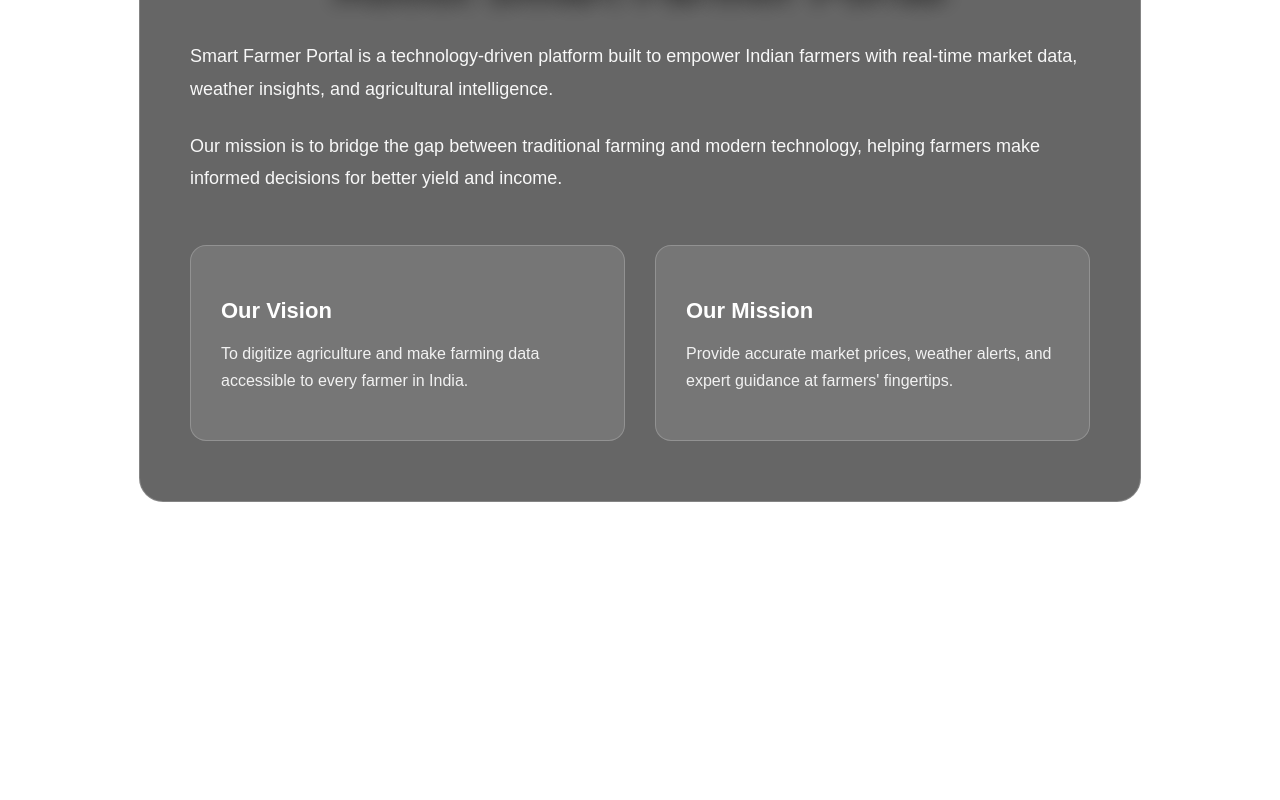
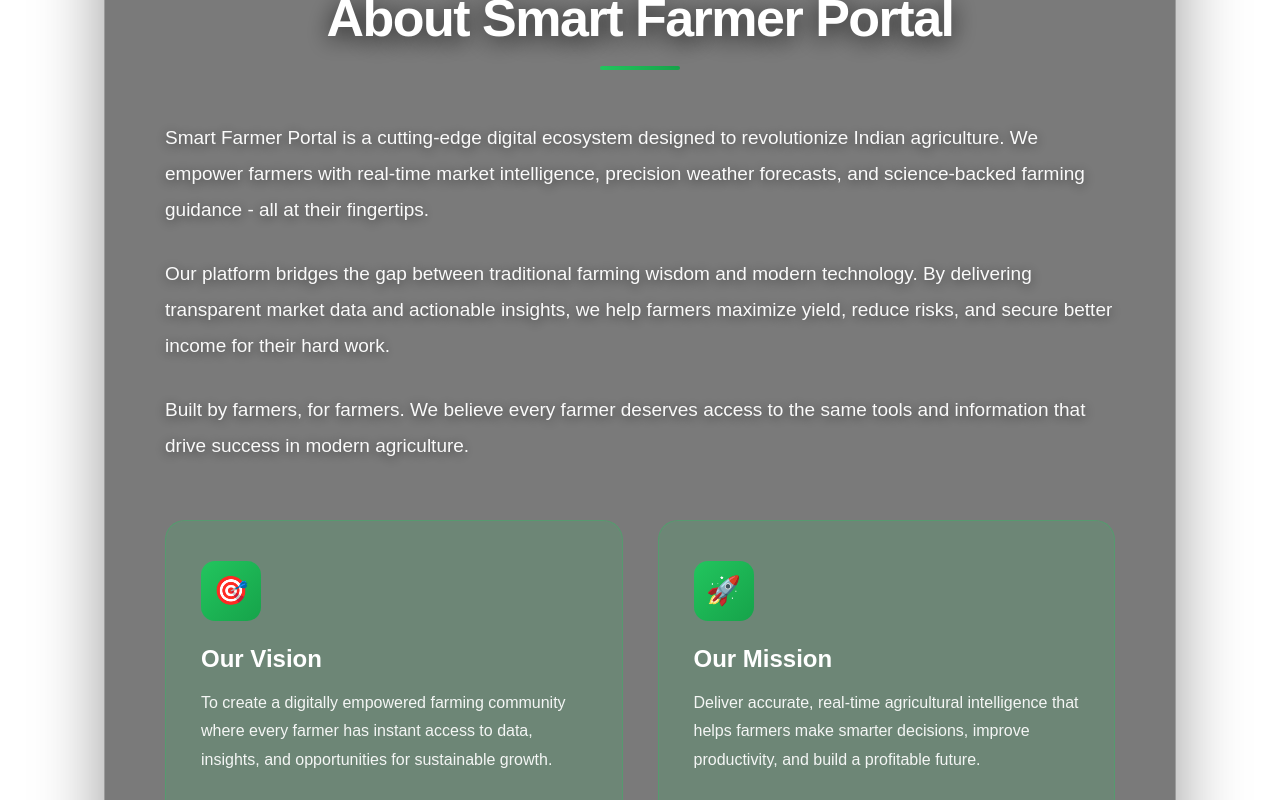
Before and after one commit to abinayasrik24-max/farmer---app, a Next.js app: page /about in a window 1280 px wide. Shown: the part 300-1100 px from the top of the page. Before the commit the page ends 1042 px from the top, so only its background shows below. Built offline with nearby package versions, Linux system fonts and the light colour scheme.

Commit message:
Enchanced about page with professional content

```diff
--- a/src/app/about/page.tsx
+++ b/src/app/about/page.tsx
@@ -2,81 +2,186 @@ export default function AboutPage() {
   return (
     <div style={{
       minHeight: '100vh',
-      padding: '80px 40px',
-      color: 'white'  // White text for green grass background
+      padding: '100px 40px',
+      color: 'white'
     }}>
       <div style={{
-        maxWidth: '900px',
+        maxWidth: '950px',
         margin: '0 auto',
-        background: 'rgba(0, 0, 0, 0.6)',  // Semi-transparent dark box
-        backdropFilter: 'blur(10px)',
-        padding: '60px 50px',
-        borderRadius: '24px',
-        border: '1px solid rgba(255, 255, 255, 0.2)'
+        background: 'rgba(0, 0, 0, 0.52)',
+        backdropFilter: 'blur(15px)',
+        padding: '70px 60px',
+        borderRadius: '28px',
+        border: '1px solid rgba(255, 255, 255, 0.25)',
+        boxShadow: '0 25px 70px rgba(0,0,0,0.4)'
       }}>
+
+        <div style={{textAlign: 'center', marginBottom: '50px'}}>
           <h1 style={{
-          fontSize: '48px',
+            fontSize: '52px',
             fontWeight: '800',
             color: 'white',
-          marginBottom: '30px',
-          textAlign: 'center',
-          textShadow: '0 4px 20px rgba(0,0,0,0.7)'
+            marginBottom: '18px',
+            letterSpacing: '-1.5px',
+            textShadow: '0 4px 25px rgba(0,0,0,0.8)'
           }}>
             About Smart Farmer Portal
           </h1>
+          <div style={{
+            width: '80px',
+            height: '4px',
+            background: 'linear-gradient(90deg, #22c55e, #16a34a)',
+            margin: '0 auto',
+            borderRadius: '2px'
+          }}></div>
+        </div>
 
         <p style={{
-          fontSize: '18px',
+          fontSize: '19px',
           color: 'white',
-          lineHeight: '1.8',
-          marginBottom: '25px',
-          opacity: 0.95
+          lineHeight: '1.9',
+          marginBottom: '28px',
+          opacity: 0.96,
+          textShadow: '0 2px 12px rgba(0,0,0,0.6)'
         }}>
-          Smart Farmer Portal is a technology-driven platform built to empower Indian farmers
-          with real-time market data, weather insights, and agricultural intelligence.
+          Smart Farmer Portal is a cutting-edge digital ecosystem designed to revolutionize
+          Indian agriculture. We empower farmers with real-time market intelligence, precision
+          weather forecasts, and science-backed farming guidance - all at their fingertips.
         </p>
 
         <p style={{
-          fontSize: '18px',
+          fontSize: '19px',
           color: 'white',
-          lineHeight: '1.8',
-          marginBottom: '25px',
-          opacity: 0.95
+          lineHeight: '1.9',
+          marginBottom: '28px',
+          opacity: 0.96,
+          textShadow: '0 2px 12px rgba(0,0,0,0.6)'
         }}>
-          Our mission is to bridge the gap between traditional farming and modern technology,
-          helping farmers make informed decisions for better yield and income.
+          Our platform bridges the gap between traditional farming wisdom and modern technology.
+          By delivering transparent market data and actionable insights, we help farmers maximize
+          yield, reduce risks, and secure better income for their hard work.
         </p>
 
+        <p style={{
+          fontSize: '19px',
+          color: 'white',
+          lineHeight: '1.9',
+          marginBottom: '55px',
+          opacity: 0.96,
+          textShadow: '0 2px 12px rgba(0,0,0,0.6)'
+        }}>
+          Built by farmers, for farmers. We believe every farmer deserves access to the same
+          tools and information that drive success in modern agriculture.
+        </p>
+
+        {/* Vision Mission Grid */}
         <div style={{
           display: 'grid',
-          gridTemplateColumns: 'repeat(auto-fit, minmax(250px, 1fr))',
-          gap: '30px',
-          marginTop: '50px'
+          gridTemplateColumns: 'repeat(auto-fit, minmax(280px, 1fr))',
+          gap: '35px',
+          marginTop: '40px'
         }}>
           <div style={{
-            background: 'rgba(255, 255, 255, 0.1)',
-            padding: '30px',
-            borderRadius: '16px',
-            border: '1px solid rgba(255, 255, 255, 0.2)'
+            background: 'rgba(34, 197, 94, 0.15)',
+            padding: '40px 35px',
+            borderRadius: '20px',
+            border: '1px solid rgba(34, 197, 94, 0.3)',
+            transition: 'transform 0.3s',
+            cursor: 'default'
           }}>
-            <h3 style={{fontSize: '22px', color: 'white', marginBottom: '12px'}}>Our Vision</h3>
-            <p style={{color: 'white', opacity: 0.9, lineHeight: '1.7'}}>
-              To digitize agriculture and make farming data accessible to every farmer in India.
+            <div style={{
+              width: '60px',
+              height: '60px',
+              background: 'linear-gradient(135deg, #22c55e, #16a34a)',
+              borderRadius: '14px',
+              display: 'flex',
+              alignItems: 'center',
+              justifyContent: 'center',
+              fontSize: '28px',
+              marginBottom: '20px'
+            }}>🎯</div>
+            <h3 style={{
+              fontSize: '24px',
+              color: 'white',
+              marginBottom: '15px',
+              fontWeight: '700'
+            }}>Our Vision</h3>
+            <p style={{
+              color: 'white',
+              opacity: 0.92,
+              lineHeight: '1.8',
+              fontSize: '16px'
+            }}>
+              To create a digitally empowered farming community where every farmer has instant
+              access to data, insights, and opportunities for sustainable growth.
             </p>
           </div>
 
           <div style={{
-            background: 'rgba(255, 255, 255, 0.1)',
-            padding: '30px',
-            borderRadius: '16px',
-            border: '1px solid rgba(255, 255, 255, 0.2)'
+            background: 'rgba(34, 197, 94, 0.15)',
+            padding: '40px 35px',
+            borderRadius: '20px',
+            border: '1px solid rgba(34, 197, 94, 0.3)',
+            transition: 'transform 0.3s',
+            cursor: 'default'
           }}>
-            <h3 style={{fontSize: '22px', color: 'white', marginBottom: '12px'}}>Our Mission</h3>
-            <p style={{color: 'white', opacity: 0.9, lineHeight: '1.7'}}>
-              Provide accurate market prices, weather alerts, and expert guidance at farmers' fingertips.
+            <div style={{
+              width: '60px',
+              height: '60px',
+              background: 'linear-gradient(135deg, #22c55e, #16a34a)',
+              borderRadius: '14px',
+              display: 'flex',
+              alignItems: 'center',
+              justifyContent: 'center',
+              fontSize: '28px',
+              marginBottom: '20px'
+            }}>🚀</div>
+            <h3 style={{
+              fontSize: '24px',
+              color: 'white',
+              marginBottom: '15px',
+              fontWeight: '700'
+            }}>Our Mission</h3>
+            <p style={{
+              color: 'white',
+              opacity: 0.92,
+              lineHeight: '1.8',
+              fontSize: '16px'
+            }}>
+              Deliver accurate, real-time agricultural intelligence that helps farmers make
+              smarter decisions, improve productivity, and build a profitable future.
             </p>
           </div>
         </div>
+
+        {/* Stats Section */}
+        <div style={{
+          marginTop: '70px',
+          paddingTop: '50px',
+          borderTop: '1px solid rgba(255, 255, 255, 0.2)',
+          display: 'grid',
+          gridTemplateColumns: 'repeat(auto-fit, minmax(150px, 1fr))',
+          gap: '40px',
+          textAlign: 'center'
+        }}>
+          <div>
+            <div style={{fontSize: '42px', fontWeight: '800', color: '#4ade80'}}>1000+</div>
+            <div style={{fontSize: '15px', color: 'white', opacity: 0.85, marginTop: '8px'}}>Farmers Served</div>
+          </div>
+          <div>
+            <div style={{fontSize: '42px', fontWeight: '800', color: '#4ade80'}}>50+</div>
+            <div style={{fontSize: '15px', color: 'white', opacity: 0.85, marginTop: '8px'}}>Mandi Markets</div>
+          </div>
+          <div>
+            <div style={{fontSize: '42px', fontWeight: '800', color: '#4ade80'}}>24/7</div>
+            <div style={{fontSize: '15px', color: 'white', opacity: 0.85, marginTop: '8px'}}>Data Access</div>
+          </div>
+          <div>
+            <div style={{fontSize: '42px', fontWeight: '800', color: '#4ade80'}}>100%</div>
+            <div style={{fontSize: '15px', color: 'white', opacity: 0.85, marginTop: '8px'}}>Free Platform</div>
+          </div>
+        </div>
+
       </div>
     </div>
   );
```
Lines whose indentation alone changed are shown as unchanged.
